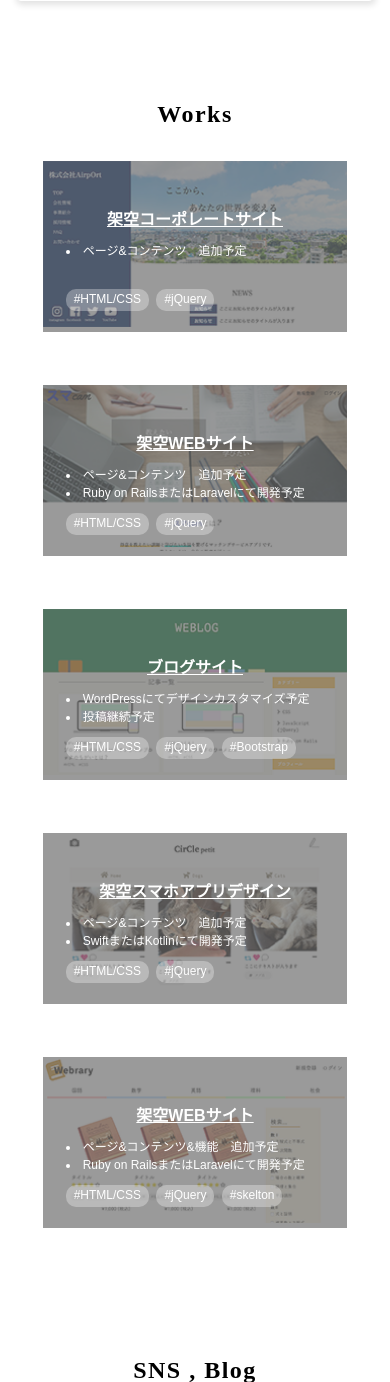
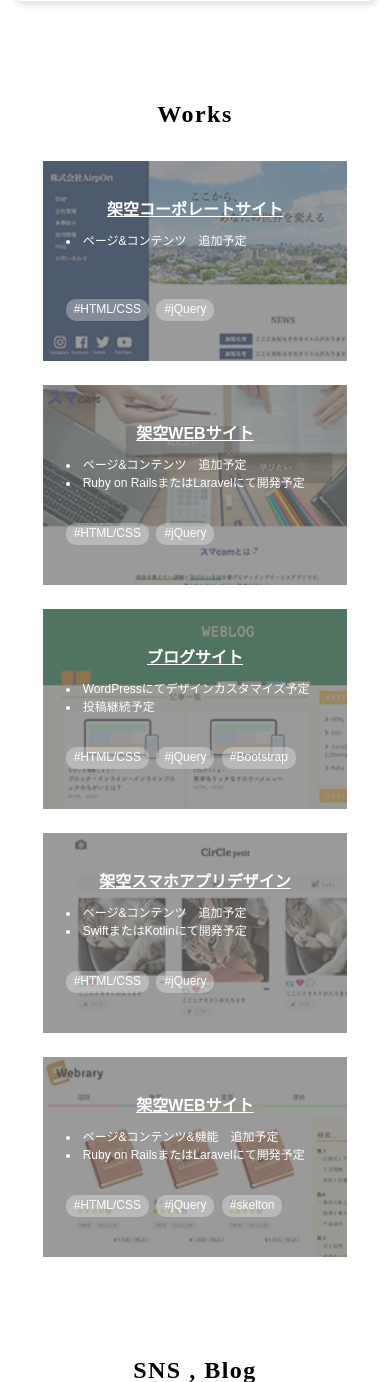
Before and after one commit to YunaSuzuki/portfolio-second, a PHP site: page / in a window 390 px wide. Shown: the part 2174-3556 px from the top of the page. Run offline with PHP 8.4, Linux system fonts and the light colour scheme; some libraries are stand-ins or nearby versions.

Commit message:
works-section modified

```diff
--- a/sass/style.scss
+++ b/sass/style.scss
@@ -252,13 +252,15 @@
     color: #fff;
 
     &__image{
+      height: 100%;
       position: absolute;
       top: 0;
       right: 0;
       left: 0;
+      overflow: hidden;
 
       img{
-        width: 100%;
+        height: 100%;
         z-index: 1;
       }
     }
@@ -266,7 +268,7 @@
     &__textbox{
       position: absolute;
       width: 85%;
-      height: 50%;
+      height: 60%;
       top: 0;
       right: 0;
       bottom: 0;
--- a/stylesheets/style.css
+++ b/stylesheets/style.css
@@ -242,17 +242,19 @@
     margin: 16px auto 24px;
     color: #fff; }
     .works__block__image {
+      height: 100%;
       position: absolute;
       top: 0;
       right: 0;
-      left: 0; }
+      left: 0;
+      overflow: hidden; }
       .works__block__image img {
-        width: 100%;
+        height: 100%;
         z-index: 1; }
     .works__block__textbox {
       position: absolute;
       width: 85%;
-      height: 50%;
+      height: 60%;
       top: 0;
       right: 0;
       bottom: 0;
```
Also changed, not shown: 1 other file.
